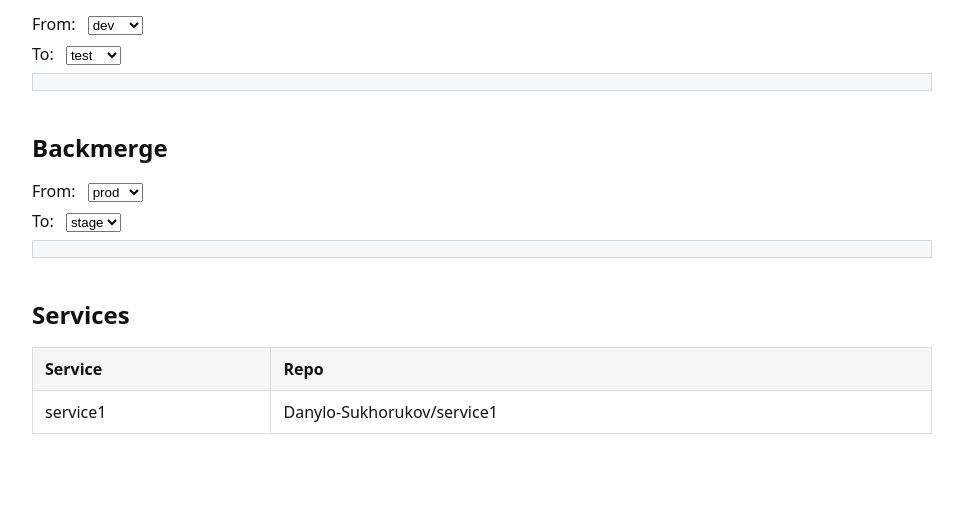
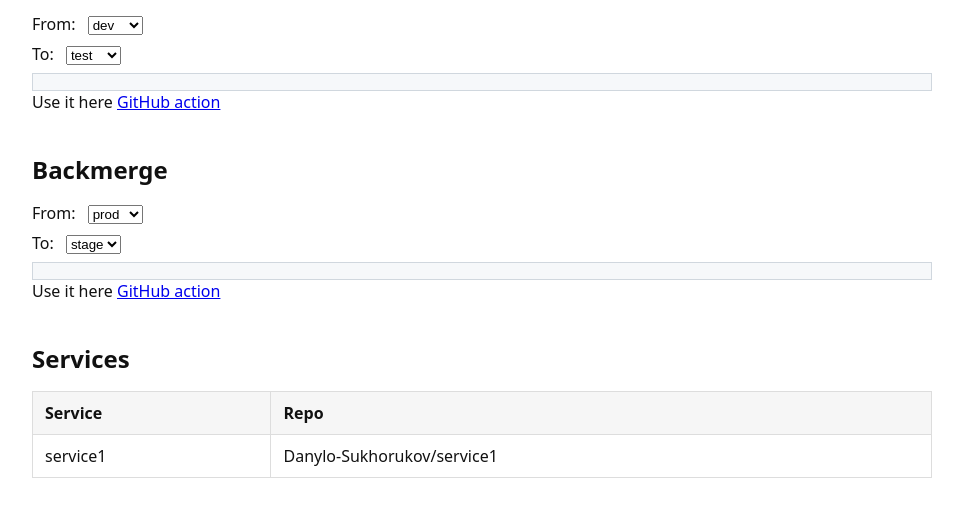
Before and after one commit to Danylo-Sukhorukov/dashboard, a website: page index.html in a window 1280 px wide. Shown: the part 168-684 px from the top of the page, without its empty margins (16-979 px from the left). Drawn offline with Linux system fonts and the light colour scheme; no server answers.

Commit message:
Add links to GitHub actions in index.html

```diff
--- a/index.html
+++ b/index.html
@@ -101,6 +101,9 @@
 
   <div id="releaseResult"></div>
   <div id="releaseCopy" class="copyline"></div>
+    <div>
+    Use it here <a href='https://github.com/Danylo-Sukhorukov/dashboard/actions/workflows/create-pull-requests.yml'>GitHub action</a>
+  </div>
 </section>
 
 <!-- ================= BACKMERGE ================= -->
@@ -128,6 +131,9 @@
 
   <div id="backmergeResult"></div>
   <div id="backmergeCopy" class="copyline"></div>
+  <div>
+    Use it here <a href='https://github.com/Danylo-Sukhorukov/dashboard/actions/workflows/backmerge.yml'>GitHub action</a>
+  </div>
 </section>
 
 <!-- ================= SERVICES ================= -->
```
